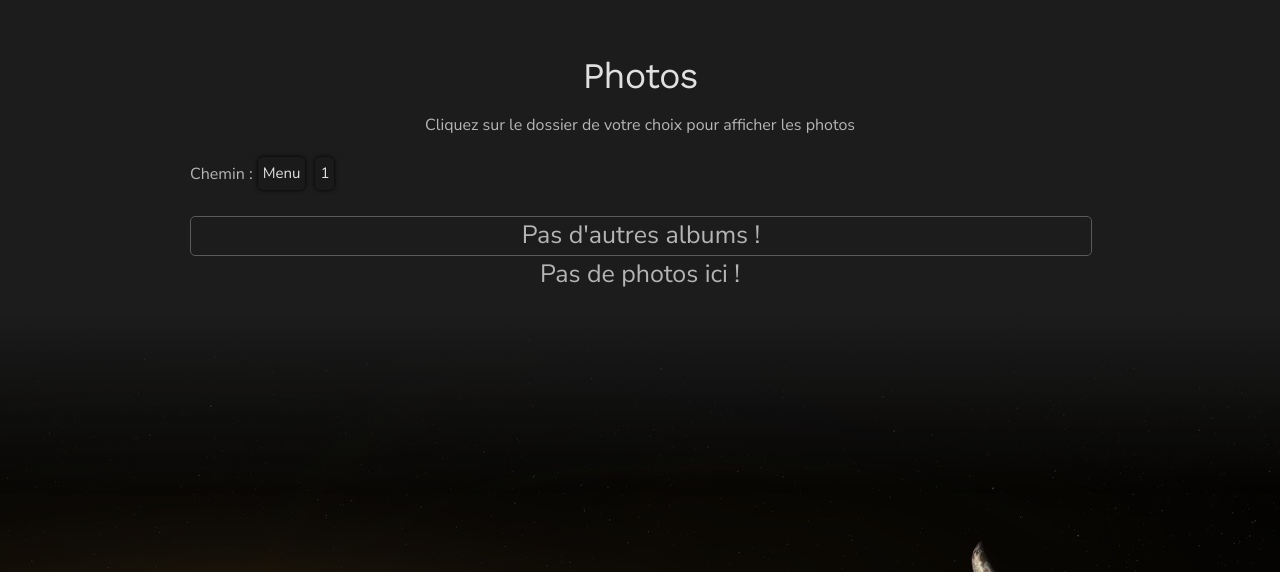
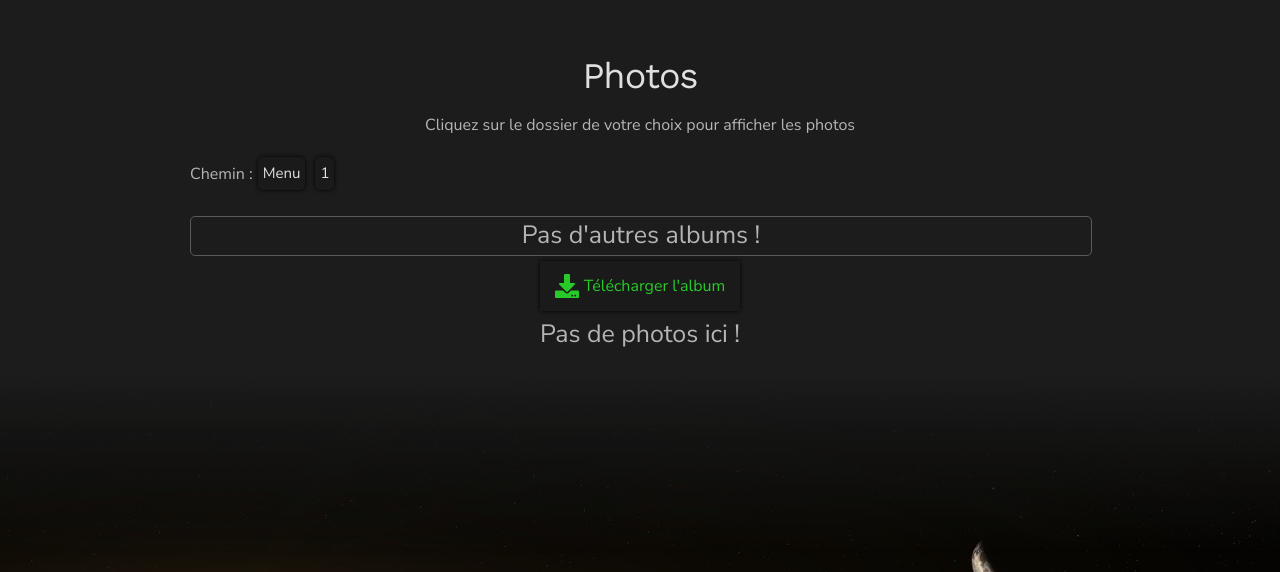
Before and after one commit to Keplyx/site-accueil-insa, a PHP site: page /photos.php?folder=1 in a window 1280 px wide. Shown: the part 494-1066 px from the top of the page. Run offline with PHP 8.4, Linux system fonts and the light colour scheme; data that the repository does not hold is empty; some libraries are stand-ins or nearby versions.

Commit message:
Added download button on invividual images

```diff
--- a/assets/css/photos.css
+++ b/assets/css/photos.css
@@ -4,7 +4,7 @@
     border-radius: 5px;
 }
 
-.photos_folder a:hover, .photos_path a:hover {
+.photos_folder a:hover, .photos_path a:hover, #download_album:hover {
     box-shadow: 0 0 10px #000;
     background-color: #e0e0e0;
     color: black;
@@ -89,7 +89,7 @@
     transform: translate(-50%, -50%);
 }
 
-#close, #right, #left, #fullscreen {
+#close, #right, #left, #fullscreen, #download {
     color: white;
     width: 25px;
     height: 25px;
@@ -123,6 +123,14 @@
     bottom: 0;
 }
 
+#download {
+    color: #28ca2a;
+    position: absolute;
+    left: 50%;
+    transform: translateX(-50%);
+    bottom: 0;
+}
+
 #fullscreen {
     color: #2377c6;
     position: absolute;
@@ -138,12 +146,12 @@
     width: 40px;
 }
 
-#close:hover, #fullscreen:hover {
+#close:hover, #fullscreen:hover, #download:hover {
     height: 50px;
     width: 50px;
 }
 
-#close:active, #fullscreen:active {
+#close:active, #fullscreen:active, #download:active {
     height: 40px;
     width: 40px;
 }
@@ -155,7 +163,7 @@
     transform: translateX(50%);
     background: #1c1c1c;
     height: 25px;
-    width: 75px;
+    width: 125px;
     border-radius: 5px;
     transition: 0.3s;
 }
@@ -190,6 +198,30 @@
     z-index: 5;
 }
 
+#download_album {
+    height: 50px;
+    width: 200px;
+    display: inline-flex;
+    align-items: center;
+    justify-content: center;
+    background-color: #1a1a1a;
+    box-shadow: 0 0 4px #000;
+    transition: 0.3s;
+    color: #28ca2a;
+    cursor: pointer;
+    margin: 5px;
+}
+
+#download_album p {
+    margin: 0;
+}
+
+#download_album svg {
+    width: 24px;
+    height: 24px;
+    margin-right: 5px;
+}
+
 @media screen and (max-width: 480px) {
     .photos_folder a {
         font-size: 15px;
--- a/assets/scripts/photosScript.js
+++ b/assets/scripts/photosScript.js
@@ -1,6 +1,7 @@
 var showcase = $("#img_big");
 var showcaseButton = $("#photo_buttons");
 var showcaseLink = $("#img_big_link");
+var showcaseDownload = $("#img_big_download");
 var photoOverlay = $("#photo_overlay");
 var headerTop = $("#header_top");
 var sideNav = $("#menuSidenav");
@@ -12,6 +13,7 @@ var sideNav = $("#menuSidenav");
  */
 function displayBig(elem) {
     changeImage($(elem).attr('src'));
+    hideTopBar();
     disableFullscreen();
     photoOverlay.fadeIn(500);
 }
@@ -20,6 +22,7 @@ function displayBig(elem) {
  * Hide showcase image
  */
 function closeBig() {
+    showTopBar();
     disableFullscreen();
     photoOverlay.fadeOut(500);
 }
@@ -36,15 +39,23 @@ function toggleFullscreen() {
 
 function enableFullscreen() {
     showcaseButton.fadeOut(500);
+}
+
+function disableFullscreen() {
+    showcaseButton.fadeIn(500);
+}
+
+function hideTopBar() {
     headerTop.fadeOut(500);
     sideNav.fadeOut(500);
 }
 
-function disableFullscreen() {
-    showcaseButton.fadeIn(500);
+function showTopBar() {
     headerTop.fadeIn(500);
     sideNav.fadeIn(500);
 }
+
+
 
 /*
  * Control images with keyboard arrows
@@ -116,9 +127,10 @@ function displayNext(direction) {
 }
 
 /*
- * Change image source and link
+ * Change image source, link and download
  */
 function changeImage(src) {
     showcase.attr("src", src);
     showcaseLink.attr("href", src);
+    showcaseDownload.attr("href", src);
 }
--- a/index.php
+++ b/index.php
@@ -9,6 +9,7 @@
     <link rel="stylesheet" type="text/css" media="screen" href="assets/css/sidenav.css">
     <link rel="stylesheet" type="text/css" media="screen" href="assets/css/hamburger.css">
     <script src="https://ajax.googleapis.com/ajax/libs/jquery/3.3.1/jquery.min.js"></script>
+    <script src="https://cdnjs.cloudflare.com/ajax/libs/hammer.js/2.0.8/hammer.js"></script>
     <link href="https://fonts.googleapis.com/css?family=Nunito+Sans|Work+Sans" rel="stylesheet">
     <link rel="shortcut icon" href="favicon.ico">
 </head>
--- a/photos.php
+++ b/photos.php
@@ -89,6 +89,9 @@ function generatePath($dir)
         <i id="left" class="fas fa-arrow-left" onclick="displayNext(-1)"></i>
         <div id="photo_control">
             <i id="close" class="fas fa-times" onclick="closeBig()"></i>
+            <a id="img_big_download" download="" href="">
+                <i id="download" class="fas fa-download"></i>
+            </a>
             <a href="" id="img_big_link">
                 <i id="fullscreen" class="fas fa-expand-arrows-alt" ></i>
             </a>
@@ -112,6 +115,10 @@ function generatePath($dir)
     getDirectories(getActiveFolder());
     ?>
 </div>
+<div id="download_album">
+    <i class="fas fa-download"></i>
+    <p>Télécharger l'album</p>
+</div>
 <div class="photos">
     <?php
     getPhotos(getActiveFolder());
```
